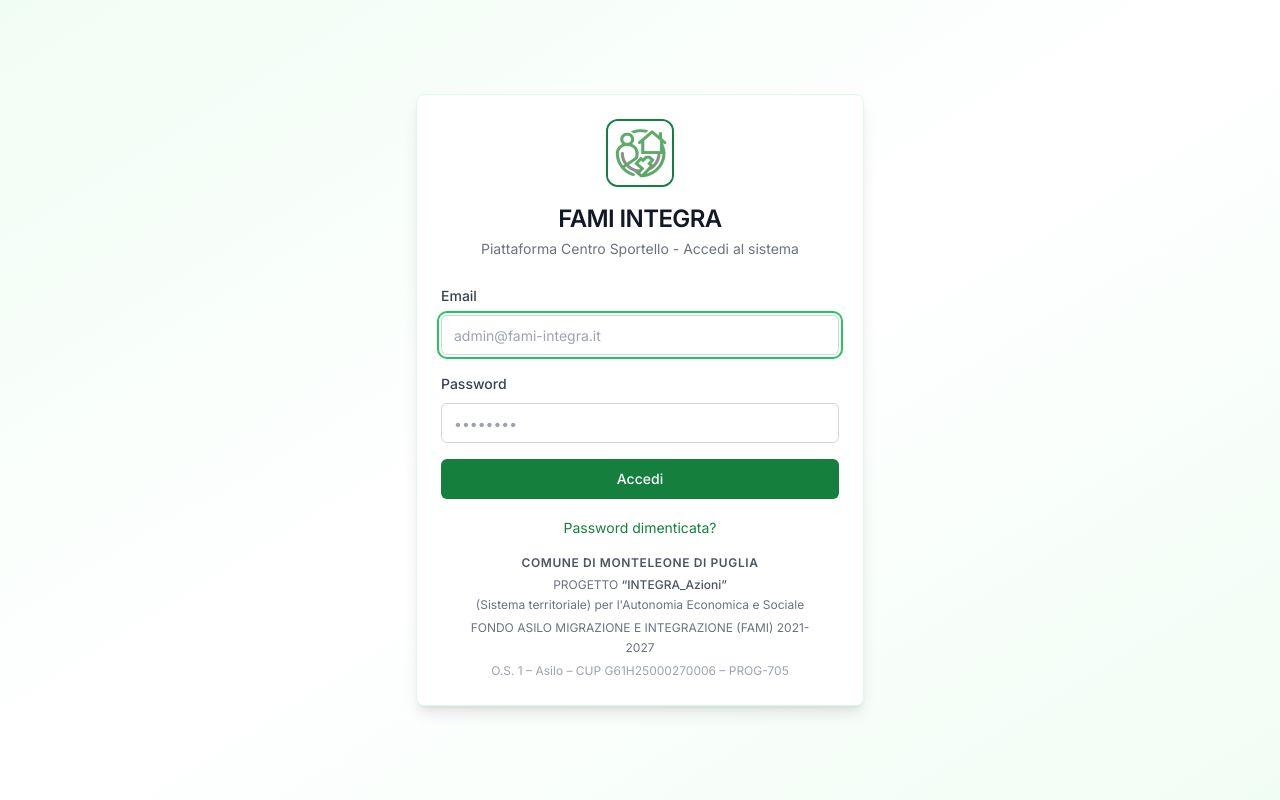
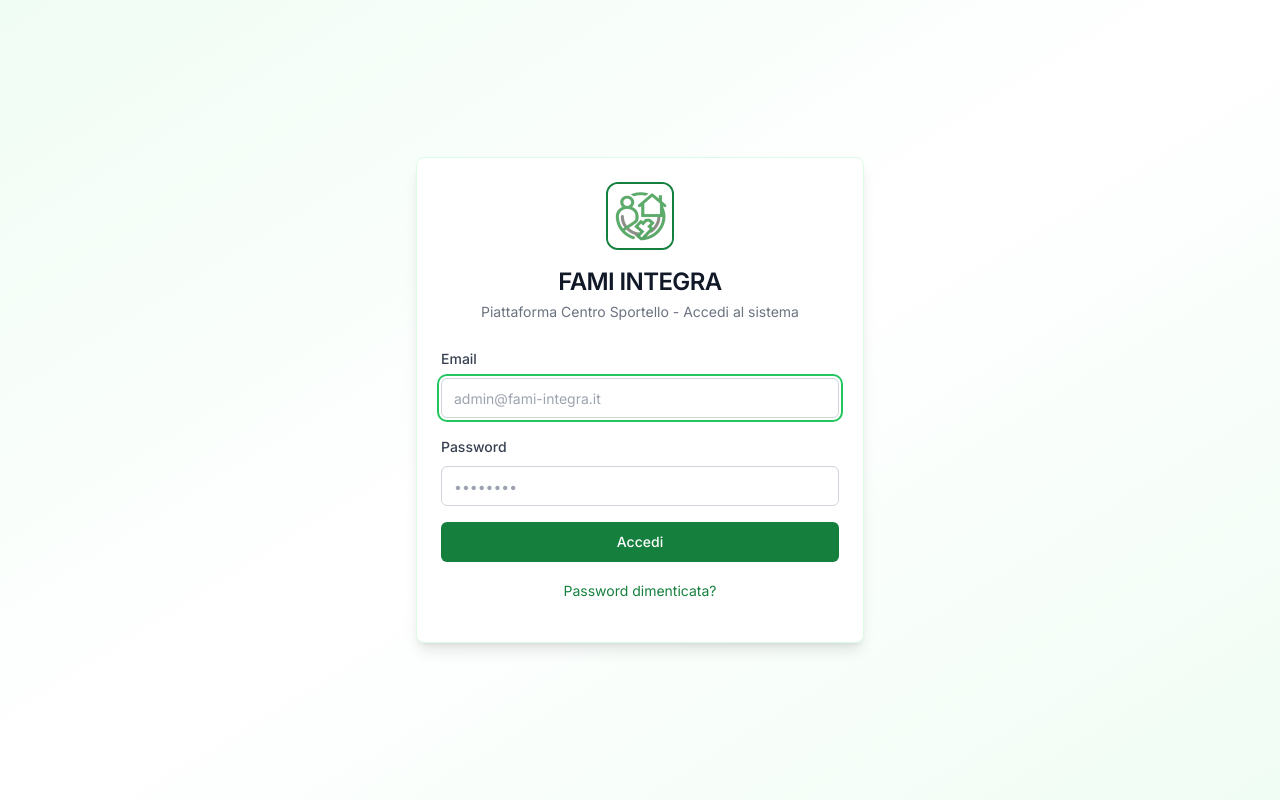
Before and after one commit to paki81/fami-integra, a Next.js app in the folder frontend/: page /login in a window 1280 px wide. Built offline with nearby package versions, Linux system fonts and the light colour scheme; no server answers.

Commit message:
Rimossi riferimenti a Monteleone di Puglia dalla pagina di login

```diff
--- a/frontend/src/app/login/page.tsx
+++ b/frontend/src/app/login/page.tsx
@@ -84,19 +84,7 @@ export default function LoginPage() {
               </Link>
             </div>
             <div className="mt-6 space-y-1 text-center">
-              <p className="text-xs font-semibold text-gray-600 uppercase tracking-wider">
-                COMUNE DI MONTELEONE DI PUGLIA
-              </p>
-              <p className="text-xs text-gray-500 leading-relaxed px-4">
-                PROGETTO <span className="font-medium text-gray-600">&ldquo;INTEGRA_Azioni&rdquo;</span><br/>
-                (Sistema territoriale) per l&apos;Autonomia Economica e Sociale
-              </p>
-              <p className="text-xs text-gray-500 leading-relaxed px-4">
-                FONDO ASILO MIGRAZIONE E INTEGRAZIONE (FAMI) 2021-2027
-              </p>
-              <p className="text-xs text-gray-400 leading-relaxed px-4">
-                O.S. 1 – Asilo – CUP G61H25000270006 – PROG-705
-              </p>
+
             </div>
           </form>
         </CardContent>
```
